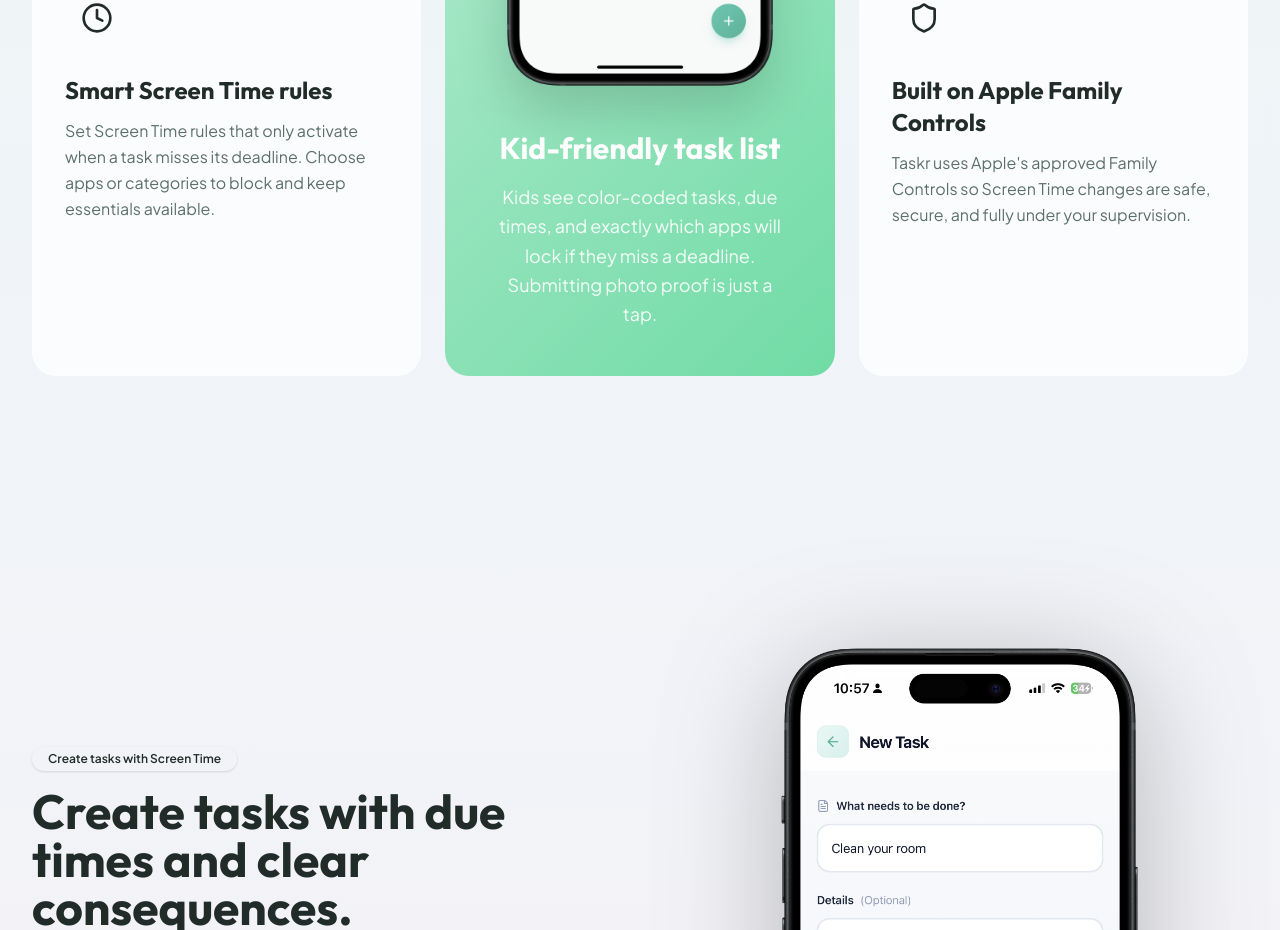
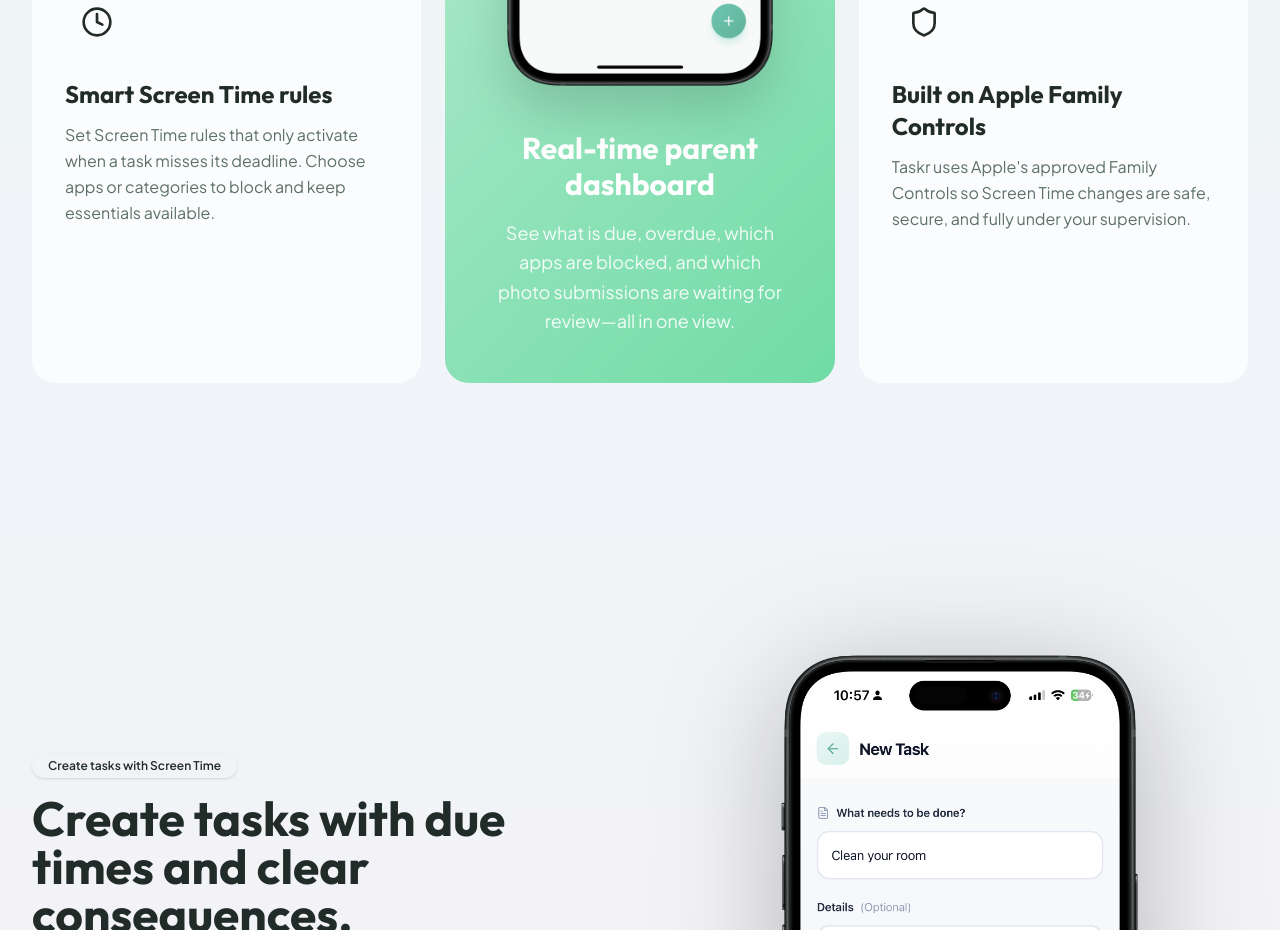
Before and after one commit to johnnywalker100/taskrsite, a Next.js app: page / in a window 1280 px wide. Shown: the part 1740-2670 px from the top of the page. Built offline with nearby package versions, Linux system fonts and the light colour scheme.

Commit message:
Update center mockup card to Real-time parent dashboard

```diff
--- a/src/pages/index.tsx
+++ b/src/pages/index.tsx
@@ -193,14 +193,14 @@ export default function Home() {
                 <div className="mb-8 relative">
                   <img
                     src="/IMG_1561-portrait.png"
-                    alt="Taskr app showing a kid-friendly task list"
+                    alt="Taskr app showing the real-time parent dashboard"
                     className="w-auto h-[570px] object-contain drop-shadow-2xl"
                   />
                 </div>
 
-                <h3 className="text-3xl font-bold mb-4 text-white">Kid-friendly task list</h3>
+                <h3 className="text-3xl font-bold mb-4 text-white">Real-time parent dashboard</h3>
                 <p className="text-white/90 text-lg leading-relaxed max-w-md mx-auto">
-                  Kids see color-coded tasks, due times, and exactly which apps will lock if they miss a deadline. Submitting photo proof is just a tap.
+                  See what is due, overdue, which apps are blocked, and which photo submissions are waiting for review—all in one view.
                 </p>
               </div>
               <div className="absolute inset-0 bg-gradient-to-br from-mint-light/30 to-transparent pointer-events-none"></div>
```
